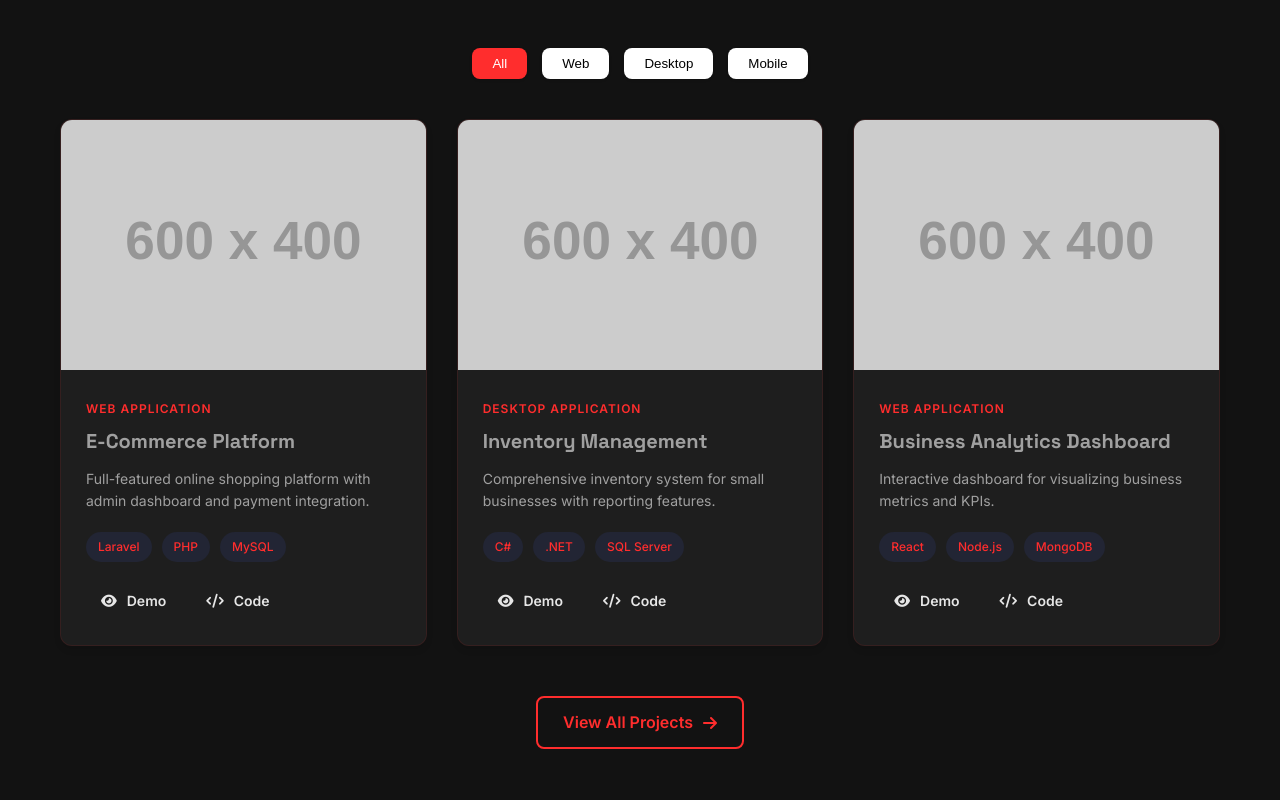
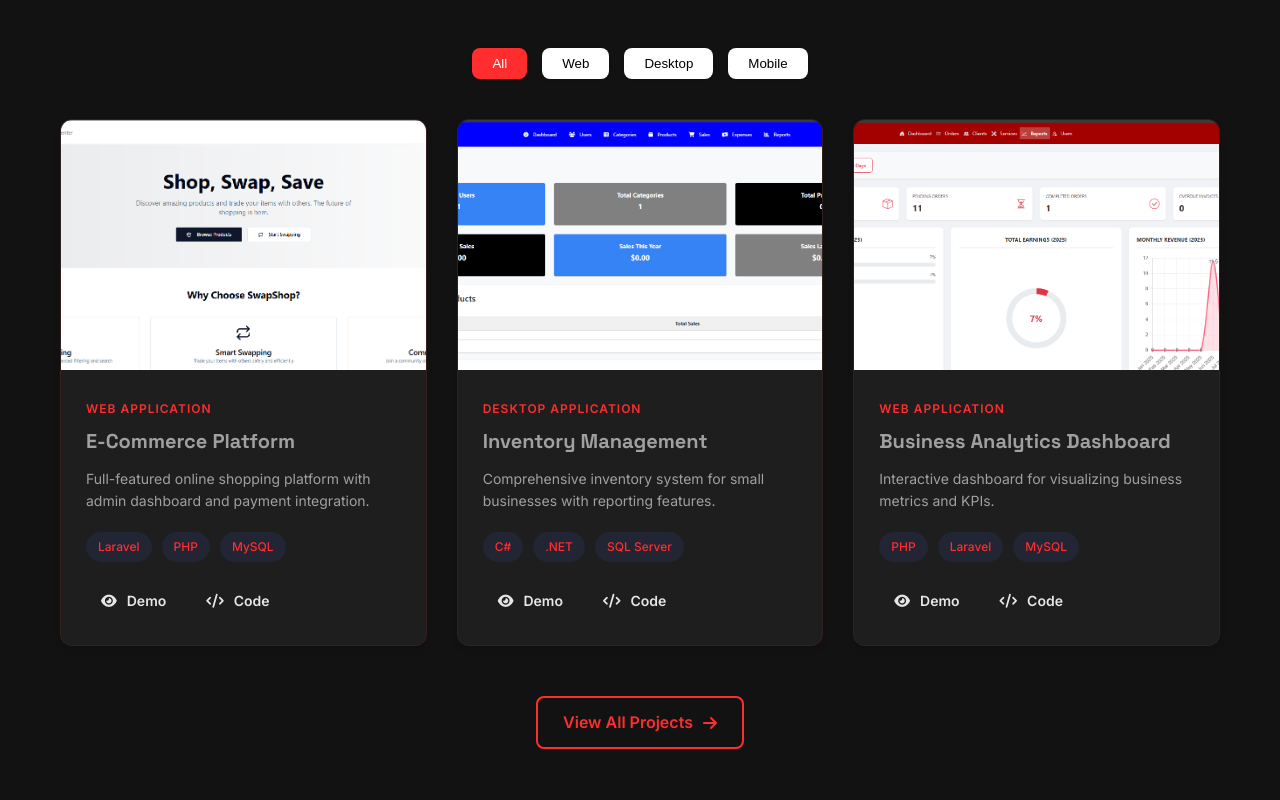
Before and after one commit to Joenyarko/Joscode-Portfolio, a plain HTML site: page index.html in a window 1280 px wide. Shown: the part 3580-4380 px from the top of the page. Drawn offline with nearby package versions, Linux system fonts and the light colour scheme; some packages are replaced by stand-ins of ours; placeholder pictures from the web are drawn by us; a script that the page names is missing.

Commit message:
Add files via upload

```diff
--- a/index.html
+++ b/index.html
@@ -339,7 +339,7 @@
                 <div class="projects-grid">
                     <div class="project-card" data-category="web">
                         <div class="project-image">
-                            <img src="https://via.placeholder.com/600x400" alt="E-Commerce Platform">
+                            <img src="ECOM.png" alt="E-Commerce Platform">
                             <div class="project-overlay">
                                 <a href="#" class="project-link">
                                     <i class="fas fa-external-link-alt"></i>
@@ -368,7 +368,7 @@
 
                     <div class="project-card" data-category="desktop">
                         <div class="project-image">
-                            <img src="https://via.placeholder.com/600x400" alt="Inventory System">
+                            <img src="INV.png" alt="Inventory System">
                             <div class="project-overlay">
                                 <a href="#" class="project-link">
                                     <i class="fas fa-external-link-alt"></i>
@@ -397,7 +397,7 @@
 
                     <div class="project-card" data-category="web">
                         <div class="project-image">
-                            <img src="https://via.placeholder.com/600x400" alt="Business Dashboard">
+                            <img src="B.A.png" alt="Business Dashboard">
                             <div class="project-overlay">
                                 <a href="#" class="project-link">
                                     <i class="fas fa-external-link-alt"></i>
@@ -409,9 +409,9 @@
                             <h3>Business Analytics Dashboard</h3>
                             <p>Interactive dashboard for visualizing business metrics and KPIs.</p>
                             <div class="project-tech">
-                                <span>React</span>
-                                <span>Node.js</span>
-                                <span>MongoDB</span>
+                                <span>PHP</span>
+                                <span>Laravel</span>
+                                <span>MySQL</span>
                             </div>
                             <div class="project-links">
                                 <a href="#" class="btn small">
@@ -455,7 +455,7 @@
                             </p>
                             <div class="testimonial-author">
                                 <div class="author-image">
-                                    <img src="https://via.placeholder.com/80x80" alt="Sarah Johnson">
+                                    <img src="pf6.jpg" alt="Everett Aryeh">
                                 </div>
                                 <div class="author-info">
                                     <h4>Everett Aryeh</h4>
@@ -476,7 +476,7 @@
                             </p>
                             <div class="testimonial-author">
                                 <div class="author-image">
-                                    <img src="https://via.placeholder.com/80x80" alt="Michael Chen">
+                                    <img src="VIOTOR.png" alt="Viotor Okine">
                                 </div>
                                 <div class="author-info">
                                     <h4>Viotor Okine</h4>
```
Also changed, not shown: B.A.png (added), ECOM.png (added), INV.png (added), VIOTOR.png (added), pf6.jpg (added).
